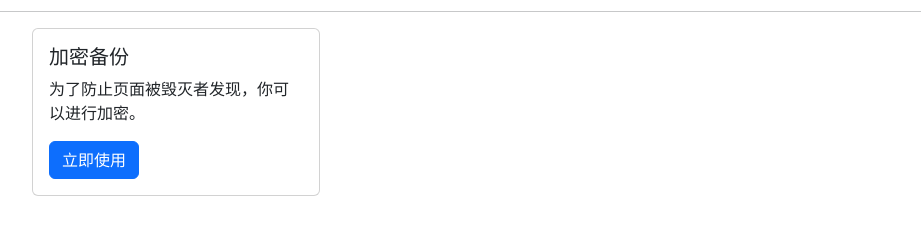
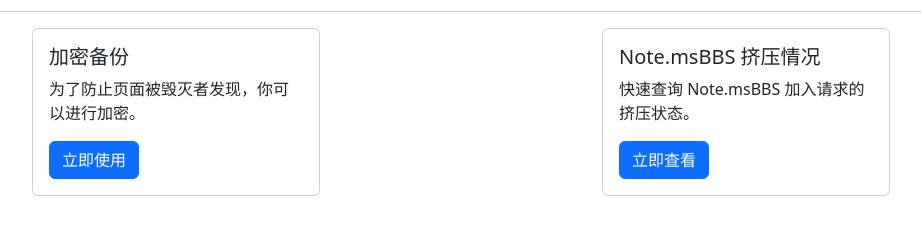
Before and after one commit to GoogolOwO/googolowo.github.io, a plain HTML site: page index.html in a window 1280 px wide. Shown: the part 53-288 px from the top of the page, without its empty margins (50-971 px from the left). Drawn offline with nearby package versions, Linux system fonts and the light colour scheme.

Commit message:
有一个新的请求了。

```diff
--- a/index.html
+++ b/index.html
@@ -26,6 +26,15 @@
                     </div>
                 </div>
             </div>
+            <div class="col">
+                <div class="card" style="width: 18rem;">
+                    <div class="card-body">
+                      <h5 class="card-title">Note.msBBS 挤压情况</h5>
+                      <p class="card-text">快速查询 Note.msBBS 加入请求的挤压状态。</p>
+                      <a href="./notems/beifen.html" class="btn btn-primary">立即查看</a>
+                    </div>
+                </div>
+            </div>
         </div>
     </div>
 </body>
```
